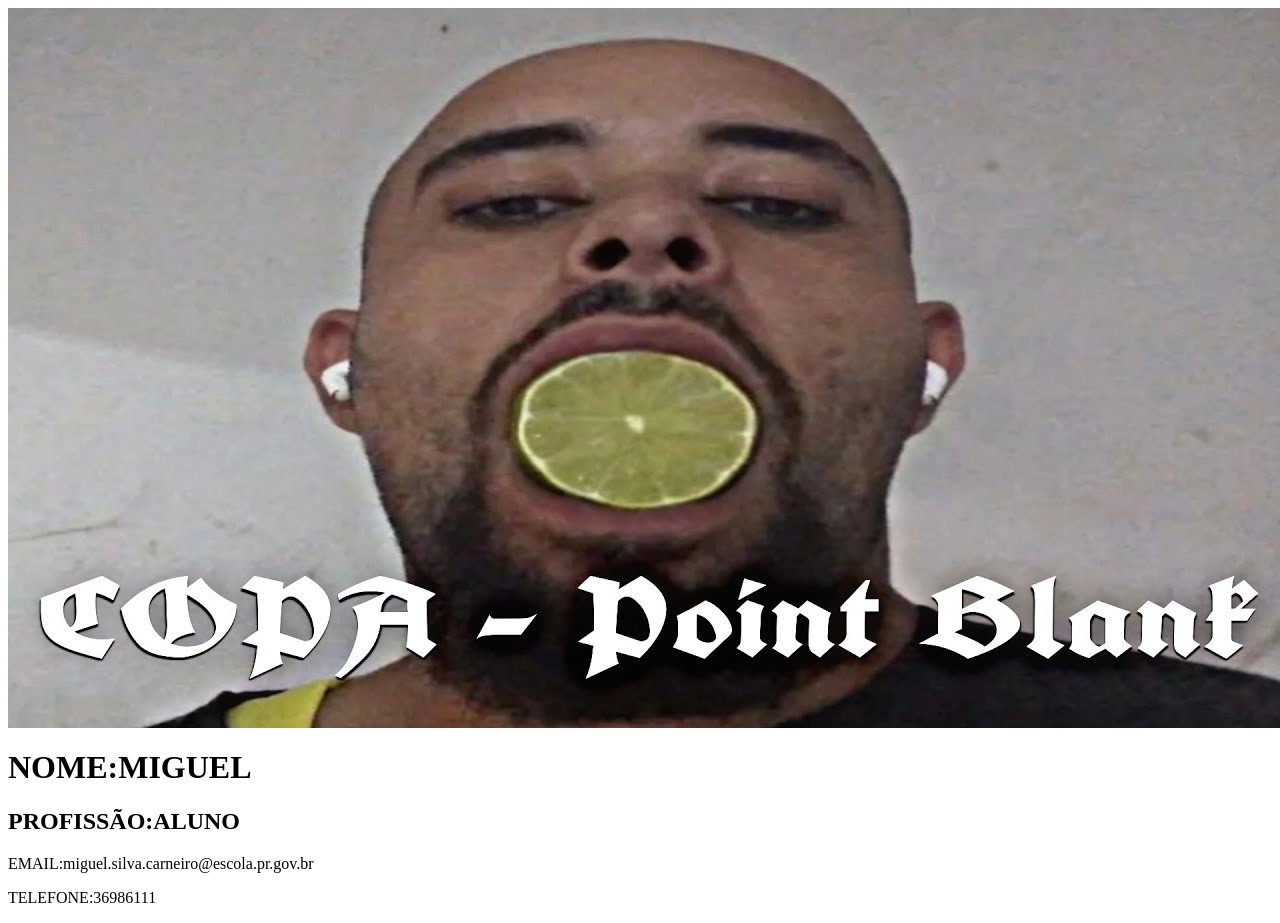
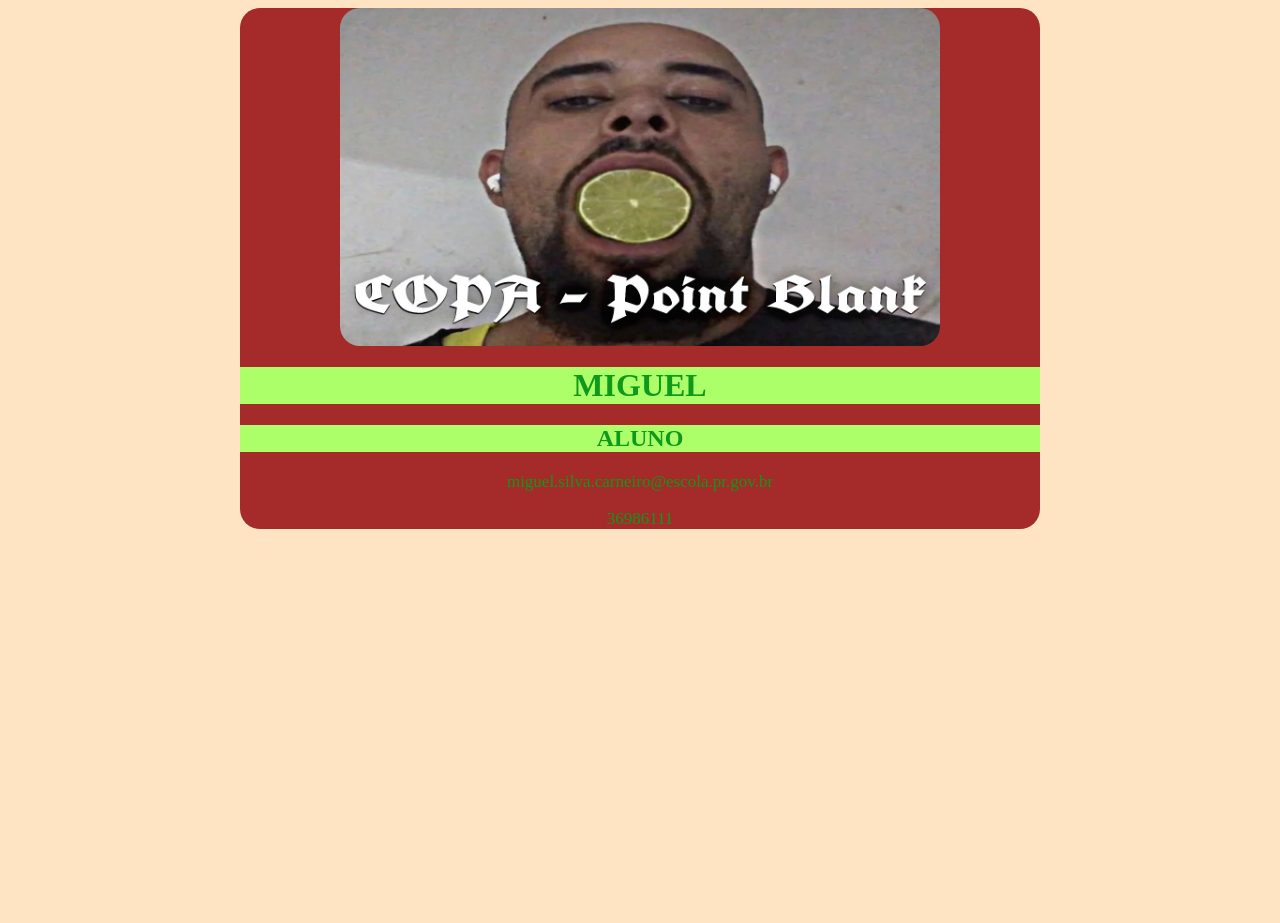
Before and after one commit to KRONOvirus/cartaodevisita, a plain HTML site: page index.html in a window 1280 px wide. After the commit the page ends 800 px from the top, so only its background shows below. Drawn offline with Linux system fonts and the light colour scheme.

Commit message:
Add files via upload

```diff
--- a/index.html
+++ b/index.html
@@ -1,14 +1,16 @@
 <html>
     <head>
         <title>copagazz</title>
-        <link rel="stylesheet" href="">
+        <link rel="stylesheet" href="style.css">
     </head>
     <body>
-        <img src="copagazz.jpg" alt="">
-        <h1>NOME:MIGUEL</h1>
-        <H2>PROFISSÃO:ALUNO</H2>
-        <P>EMAIL:miguel.silva.carneiro@escola.pr.gov.br</P>
-        <p>TELEFONE:36986111</p>
+        <div class="cartao">
+            <img src="copagazz.jpg" alt="">
+            <h1>MIGUEL</h1>
+            <H2>ALUNO</H2>
+            <P>miguel.silva.carneiro@escola.pr.gov.br</P>
+            <p>36986111</p>
+        </div>
     </body>
 
 </html>
--- /dev/null
+++ b/style.css
@@ -0,0 +1,27 @@
+h1{
+    color:rgb(14, 153, 26);
+    background-color: rgb(173, 255, 105);
+
+}
+h2{
+    color: rgb(14, 153, 26);
+    background-color: rgb(173, 255, 105);
+}
+p{
+    color: rgb(14, 153, 26);
+    font-size: 17px;
+}
+img{
+    width: 600px;
+    border-radius: 20px;
+}
+body{
+    text-align: center;
+    background-color: bisque;
+}
+.cartao{
+    margin: auto;
+    border-radius: 20px;
+    background-color: brown;
+    width: 800px;
+}
```
